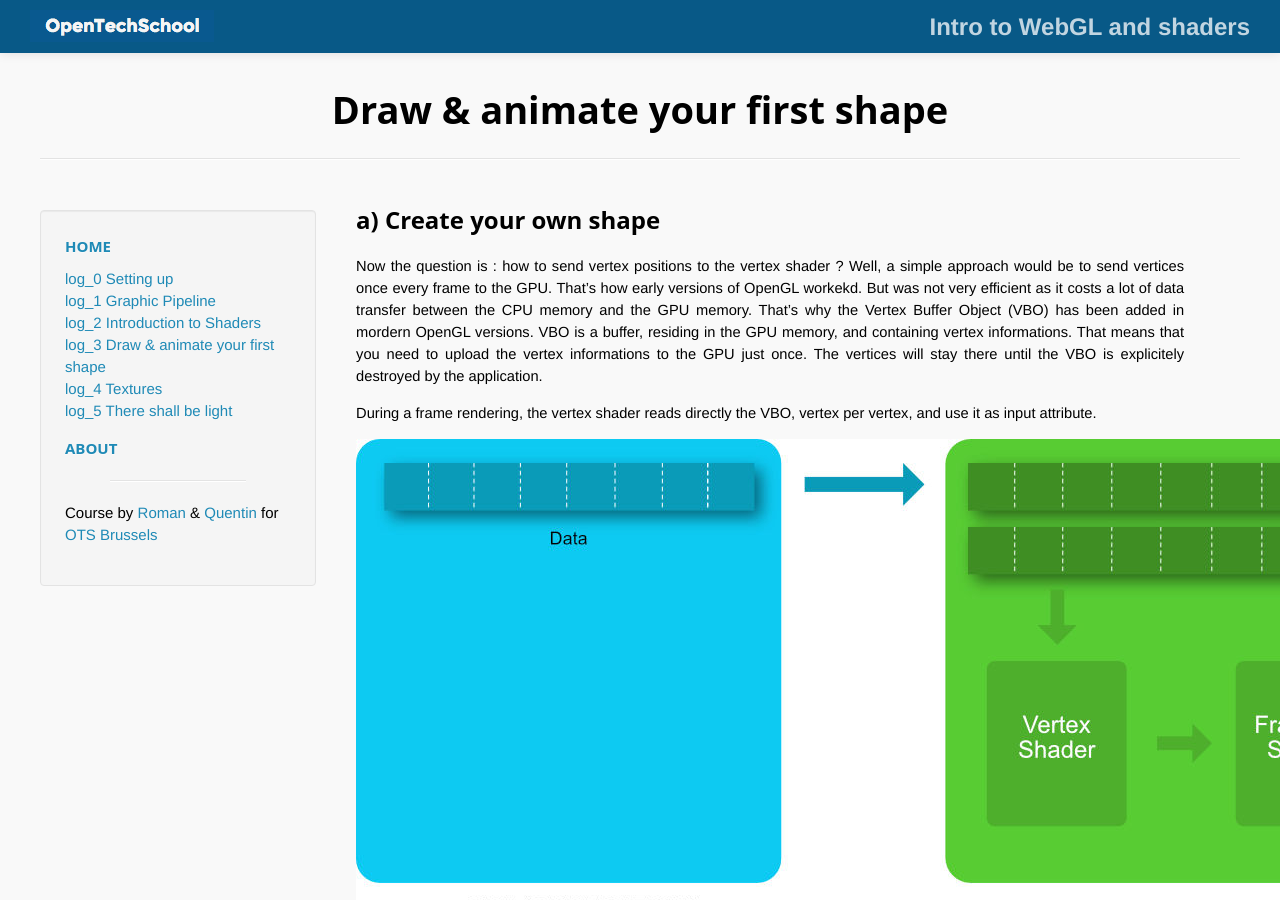
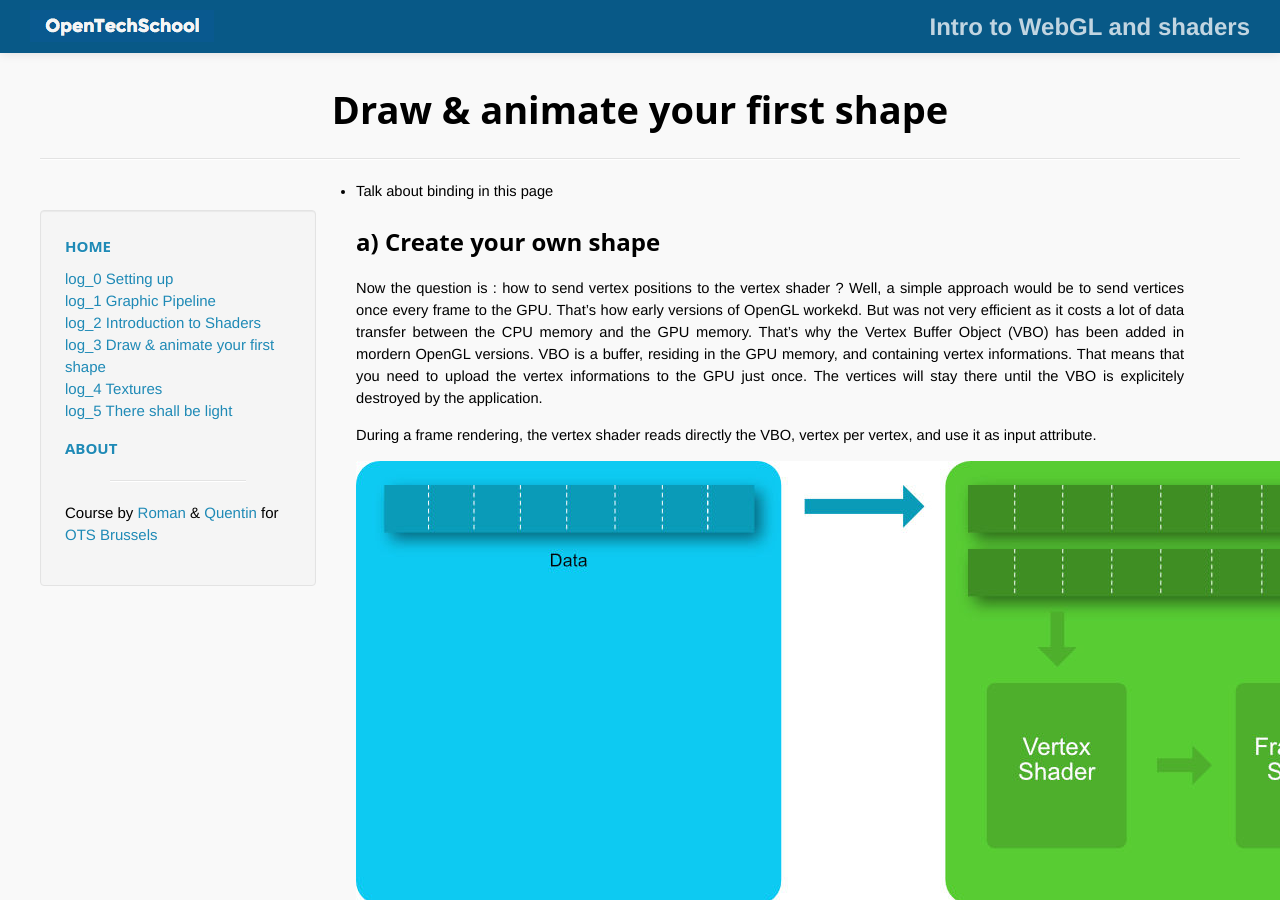
Before and after one commit to OpenTechSchool-Brussels/intro-to-webGL-and-shaders, a Jekyll site: the page built from log3_draw-animate-shape.md, in a window 1280 px wide and 900 px high. Built offline with Jekyll 4.4.1, drawn with Linux system fonts in a browser that asks for light colours.

Commit message:
Update log3_draw-animate-shape.md

```diff
--- a/log3_draw-animate-shape.md
+++ b/log3_draw-animate-shape.md
@@ -4,6 +4,10 @@ title:  "Draw & animate your first shape"
 num: 3
 
 ---
+
+
+* Talk about binding in this page
+
 
 ## a) Create your own shape
 
```
